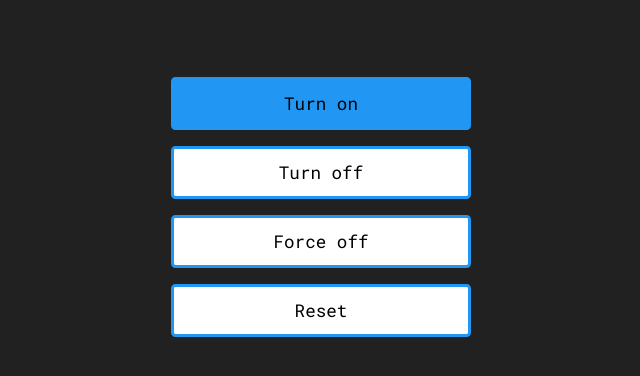
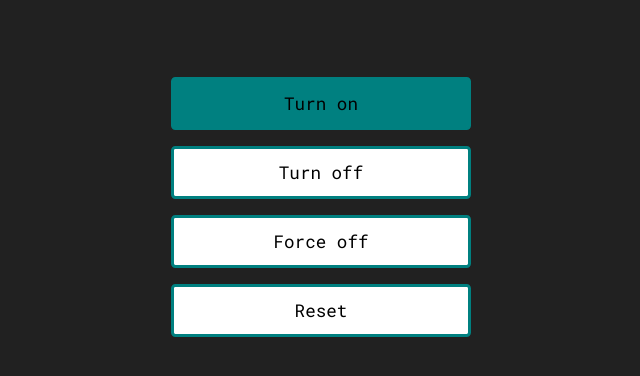
Before and after one commit to mertyn/hp-ilo-powerswitch, a website built with webpack: page client/index.html in a window 1280 px wide. Shown: the part 134-510 px from the top of the page, without its empty margins (319-959 px from the left). Built offline with nearby package versions, Linux system fonts and the light colour scheme; files whose address does not match are found by name.

```diff
--- a/client/scss/style.scss
+++ b/client/scss/style.scss
@@ -2,7 +2,7 @@
 
 $font: "Roboto Mono", monospace;
 $background: #212121;
-$primary: #2196f3;
+$primary: teal;
 $secondary: #fff;
 $foreground: #fff;
 $foregroundSecondary: #aaa;
--- a/package.json
+++ b/package.json
@@ -8,6 +8,7 @@
     "build-server": "tsc --project src/",
     "start": "node build/index.js",
     "dev": "npm run build && npm run start",
+    "sass": "npx sass --watch client/scss/style.scss client/style.css",
     "test": "echo \"Error: no test specified\" && exit 1"
   },
   "author": "mertyn",
```
